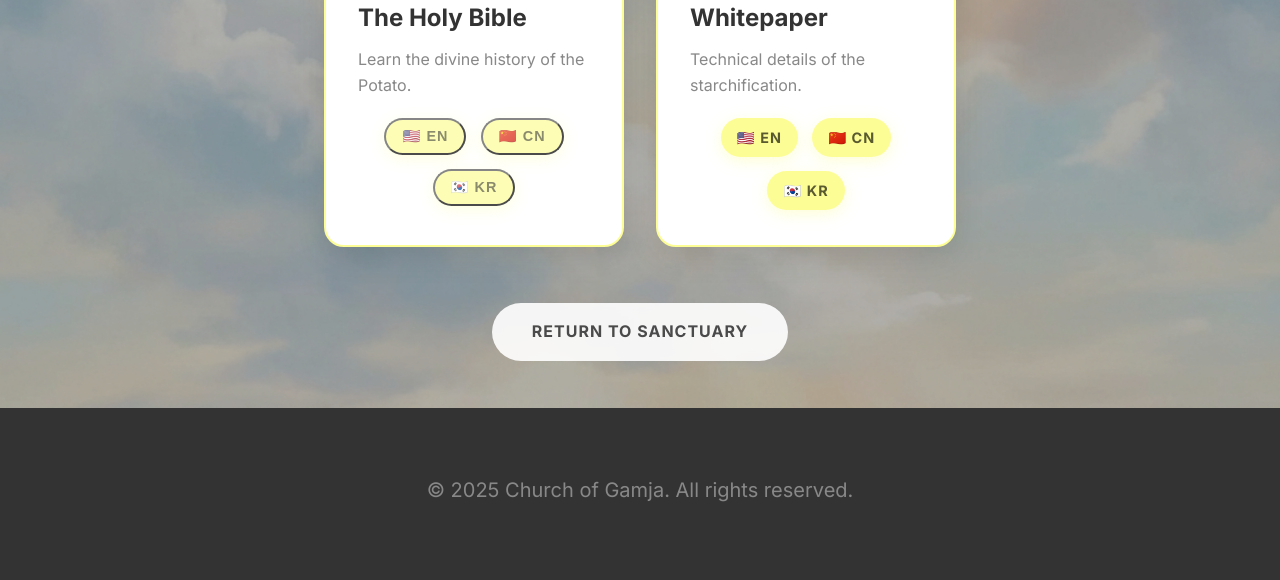
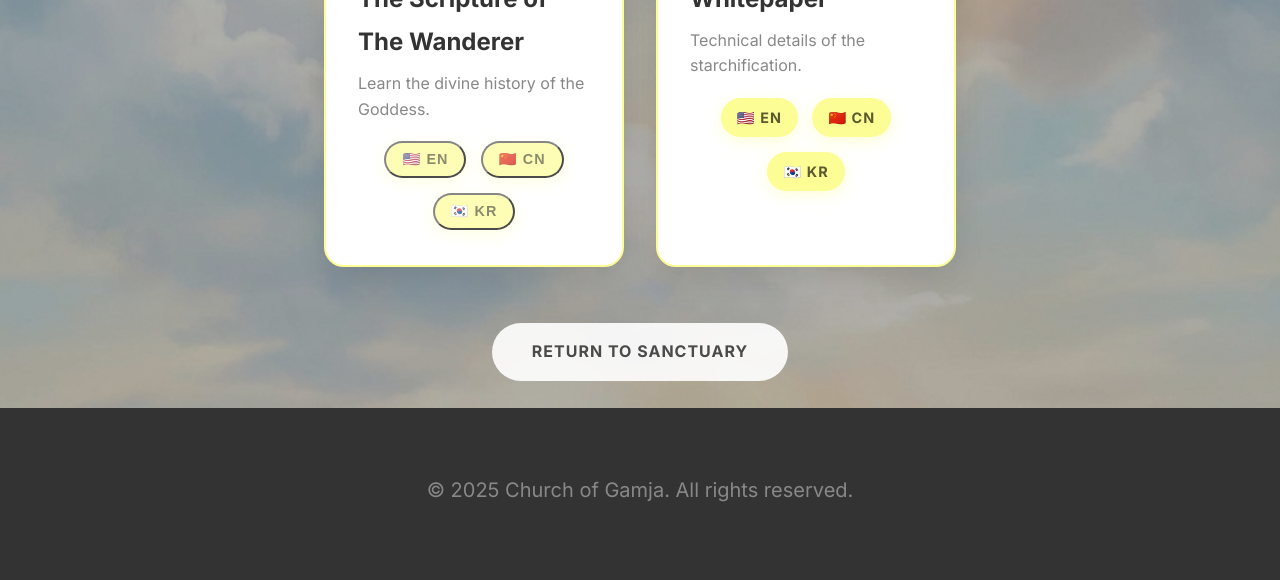
Before and after one commit to Dananoo/GMJA_Web, a plain HTML site: page documents.html in a window 1280 px wide. Shown: the part 392-972 px from the top of the page. Drawn offline with Linux system fonts and the light colour scheme.

Commit message:
Add files via upload

```diff
--- a/documents.html
+++ b/documents.html
@@ -37,9 +37,9 @@
                     <div class="token-grid">
                         <div class="token-card">
                             <h3 style="font-size: 2rem;">The Book of Gamja</h3>
-                            <p>The Holy Bible</p>
+                            <p>The Scripture of The Wanderer</p>
                             <span style="display: block; margin-bottom: 1rem;">Learn the divine history of the
-                                Potato.</span>
+                                Goddess.</span>
                             <div class="lang-buttons">
                                 <button onclick="alert('Coming Soon!')" class="btn primary small"
                                     style="opacity: 0.7;">🇺🇸 EN</button>
```
